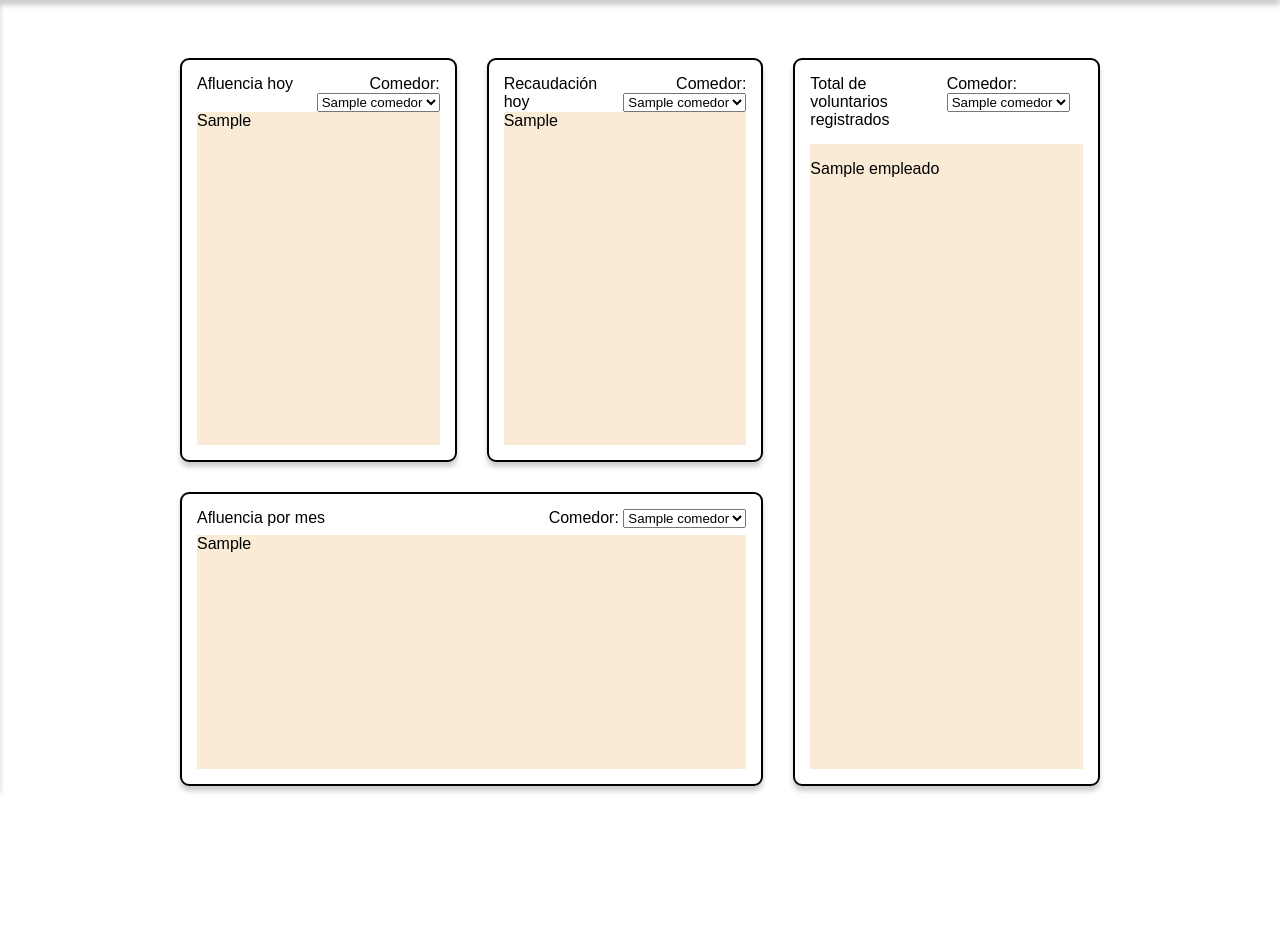
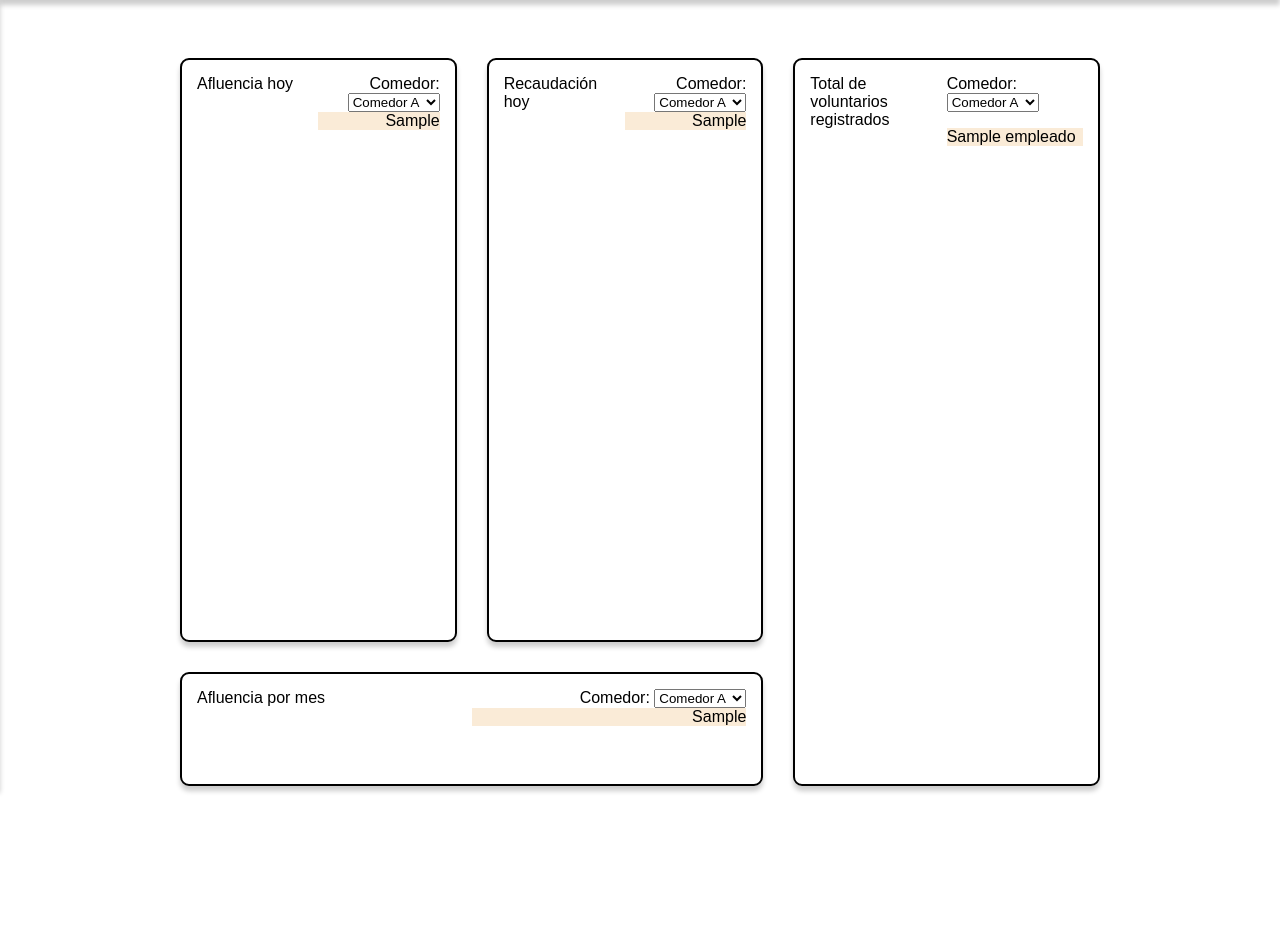
Before and after one commit to Its-Yayo/Dif-App-Web, a Python web app: template app/templates/home.html in a window 1280 px wide. Shown: the part 92-1040 px from the top of the page. Run offline with Jinja, Linux system fonts and the light colour scheme; the template is opened without the code that fills it: most values are stand-ins (such as "Sample title", 1, 10 or a date in 2020).

Commit message:
Add TableroRecaudacion #6 FIXME

```diff
--- a/app/templates/home.html
+++ b/app/templates/home.html
@@ -18,16 +18,30 @@
             <form action="/tablero/afluencia/{{ idComedor }}" method="get" class="sub-grid" id="sub-item1">
                 <label for="comedor">Comedor:</label>
                 <select id="comedor" name="comedor">
-                    <!-- Aquí puedes iterar sobre tus comedores y crear una opción para cada uno -->
-                    {% for comedor in comedores %}
-                    <option value="{{ comedor.id }}">{{ comedor.nombre }}</option>
-                    {% endfor %}
+                    <option value="Comedor A">Comedor A</option>
+                    <option value="Comedor B">Comedor B</option>
+                    <option value="Comedor C">Comedor C</option>
+                    <option value="Comedor D">Comedor D</option>
+                    <option value="Comedor E">Comedor E</option>
+                    <option value="Comedor F">Comedor F</option>
+                    <option value="Comedor G">Comedor G</option>
+                    <option value="Comedor H">Comedor H</option>
+                    <option value="Comedor I">Comedor I</option>
+                    <option value="Comedor J">Comedor J</option>
+                    <option value="Comedor K">Comedor K</option>
+                    <option value="Comedor L">Comedor L</option>
+                    <option value="Comedor M">Comedor M</option>
+                    <option value="Comedor N">Comedor N</option>
+                    <option value="Comedor O">Comedor O</option>
+                    <option value="Comedor P">Comedor P</option>
+                    <option value="Comedor Q">Comedor Q</option>
+                    <option value="Comedor R">Comedor R</option>
                 </select>
-            </form>
                 <div class="content" id="content1">
                     <!-- Aquí puedes mostrar los datos de afluencia -->
                     {{ afluencia_dia }}
                 </div>
+            </form>
         </div>
 
         <div class="item-2" id="recaudacion_dia">
@@ -35,17 +49,31 @@
             <form action="/tablero/recaudacion/{{ idComedor }}" method="get" class="sub-grid" id="sub-item2">
                 <label for="comedor">Comedor:</label>
                 <select id="comedor" name="comedor">
-                    <!-- Aquí puedes iterar sobre tus comedores y crear una opción para cada uno -->
-                    {% for comedor in comedores %}
-                        <option value="{{ comedor.id }}">{{ comedor.nombre }}</option>
-                    {% endfor %}
+                    <option value="Comedor A">Comedor A</option>
+                    <option value="Comedor B">Comedor B</option>
+                    <option value="Comedor C">Comedor C</option>
+                    <option value="Comedor D">Comedor D</option>
+                    <option value="Comedor E">Comedor E</option>
+                    <option value="Comedor F">Comedor F</option>
+                    <option value="Comedor G">Comedor G</option>
+                    <option value="Comedor H">Comedor H</option>
+                    <option value="Comedor I">Comedor I</option>
+                    <option value="Comedor J">Comedor J</option>
+                    <option value="Comedor K">Comedor K</option>
+                    <option value="Comedor L">Comedor L</option>
+                    <option value="Comedor M">Comedor M</option>
+                    <option value="Comedor N">Comedor N</option>
+                    <option value="Comedor O">Comedor O</option>
+                    <option value="Comedor P">Comedor P</option>
+                    <option value="Comedor Q">Comedor Q</option>
+                    <option value="Comedor R">Comedor R</option>
                 </select>
-            </form>
 
                 <div class="content" id="content2">
                     <!-- Aquí puedes mostrar los datos de recaudación -->
                     {{ recaudacion_dia }}
                 </div>
+            </form>
         </div>
 
         <div class="item-3" id="afluencia_mes">
@@ -53,16 +81,30 @@
             <form action="/tablero/afluencia_mes/{{ idComedor }}" method="get" class="sub-grid" id="sub-item3">
                 <label for="comedor">Comedor:</label>
                 <select id="comedor" name="comedor">
-                    <!-- Aquí puedes iterar sobre tus comedores y crear una opción para cada uno -->
-                    {% for comedor in comedores %}
-                        <option value="{{ comedor.id }}">{{ comedor.nombre }}</option>
-                    {% endfor %}
+                    <option value="Comedor A">Comedor A</option>
+                    <option value="Comedor B">Comedor B</option>
+                    <option value="Comedor C">Comedor C</option>
+                    <option value="Comedor D">Comedor D</option>
+                    <option value="Comedor E">Comedor E</option>
+                    <option value="Comedor F">Comedor F</option>
+                    <option value="Comedor G">Comedor G</option>
+                    <option value="Comedor H">Comedor H</option>
+                    <option value="Comedor I">Comedor I</option>
+                    <option value="Comedor J">Comedor J</option>
+                    <option value="Comedor K">Comedor K</option>
+                    <option value="Comedor L">Comedor L</option>
+                    <option value="Comedor M">Comedor M</option>
+                    <option value="Comedor N">Comedor N</option>
+                    <option value="Comedor O">Comedor O</option>
+                    <option value="Comedor P">Comedor P</option>
+                    <option value="Comedor Q">Comedor Q</option>
+                    <option value="Comedor R">Comedor R</option>
                 </select>
-            </form>
                 <div class="content" id="content3">
                     <!-- Aquí puedes mostrar los datos de afluencia mensual -->
                     {{ afluencia_mes }}
                 </div>
+            </form>
         </div>
 
         <div class="item-4" id="total_comensales">
@@ -70,18 +112,32 @@
             <form action="/tablero/inscritos/{{ idComedor }}" method="get" class="sub-grid" id="sub-item4">
                 <label for="comedor">Comedor:</label>
                 <select id="comedor" name="comedor">
-                    <!-- Aquí puedes iterar sobre tus comedores y crear una opción para cada uno -->
-                    {% for comedor in comedores %}
-                        <option value="{{ comedor.id }}">{{ comedor.nombre }}</option>
-                    {% endfor %}
+                    <option value="Comedor A">Comedor A</option>
+                    <option value="Comedor B">Comedor B</option>
+                    <option value="Comedor C">Comedor C</option>
+                    <option value="Comedor D">Comedor D</option>
+                    <option value="Comedor E">Comedor E</option>
+                    <option value="Comedor F">Comedor F</option>
+                    <option value="Comedor G">Comedor G</option>
+                    <option value="Comedor H">Comedor H</option>
+                    <option value="Comedor I">Comedor I</option>
+                    <option value="Comedor J">Comedor J</option>
+                    <option value="Comedor K">Comedor K</option>
+                    <option value="Comedor L">Comedor L</option>
+                    <option value="Comedor M">Comedor M</option>
+                    <option value="Comedor N">Comedor N</option>
+                    <option value="Comedor O">Comedor O</option>
+                    <option value="Comedor P">Comedor P</option>
+                    <option value="Comedor Q">Comedor Q</option>
+                    <option value="Comedor R">Comedor R</option>
                 </select>
-            </form>
                 <div class="content" id="content4">
                     <!-- Aquí puedes iterar sobre tus empleados y listarlos -->
                     {% for empleado in empleados %}
                         <p>{{ empleado.nombre }}</p>
                     {% endfor %}
                 </div>
+            </form>
         </div>
 
 
```
Lines whose indentation alone changed are shown as unchanged.
